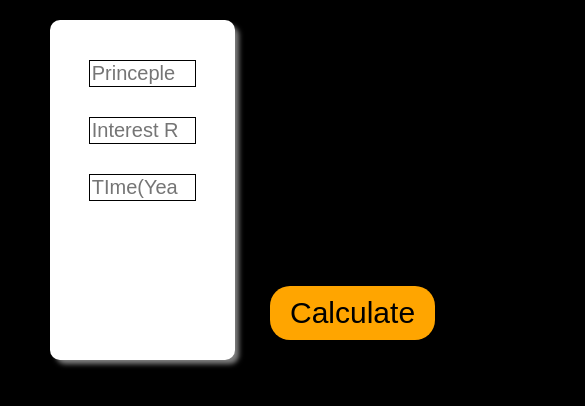
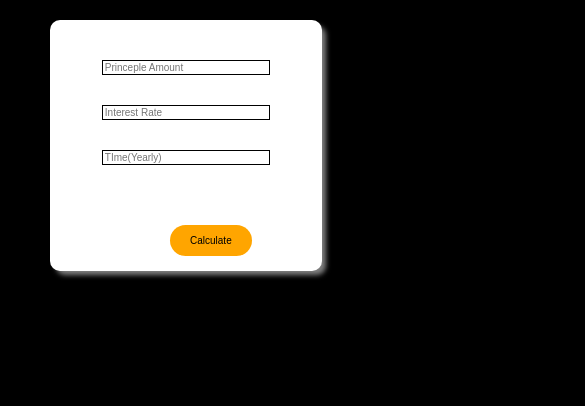
Before and after one commit to aniketkale01/calculator20, a plain HTML site: page index.html in a window 390 px wide. Shown: the top 406 px of the page, 585 px wide, since content can reach past the window. Drawn offline with Linux system fonts and the light colour scheme.

Commit message:
add changes

```diff
--- a/index.html
+++ b/index.html
@@ -43,6 +43,29 @@
             border-radius: 20px;
             cursor: pointer;
         }
+        @media screen and (max-width: 778px){
+            .container-box{
+                min-width: 80%;
+                flex-wrap: wrap;
+            }
+            .inputs{
+                width: 70%;
+                font-size: 10px;
+            }
+            .ans{
+            text-align: center;
+            font-weight: bold;
+            font-size: 15px;
+            padding: 5px;
+        }
+        .btn{
+            margin: 5px 100px;
+            font-size: 10px;
+            border-radius: 20px;
+
+        }
+
+        }
 </style>
 </head>
 <body>
```
